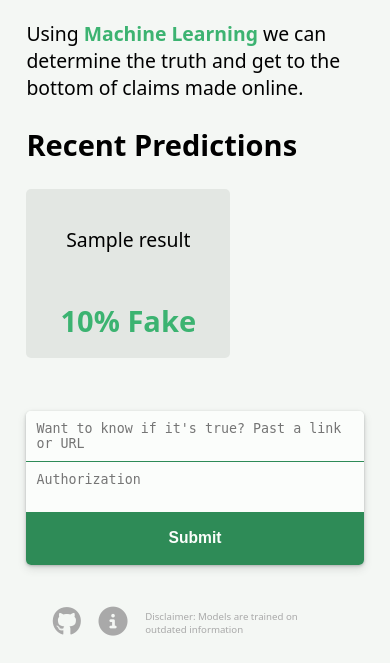
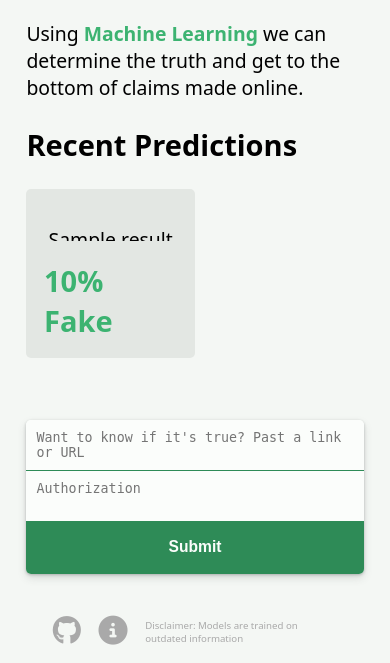
Before and after one commit to meyersa/truthradar, a Flask app: template templates/index.html in a window 390 px wide. Shown: the part 231-894 px from the top of the page. Before the commit the page ends 867 px from the top, so only its background shows below. Run offline with Flask 3, Linux system fonts and the light colour scheme; the template is opened without the code that fills it: most values are stand-ins (such as "Sample title", 1, 10 or a date in 2020); parts of the project's set-up code (start-up, migrations or seed data) failed here and were passed over; some libraries are stand-ins or nearby versions.

Commit message:
Fix box appearance on mobile

```diff
--- a/templates/components/recent.html
+++ b/templates/components/recent.html
@@ -47,6 +47,10 @@
       overflow: hidden;
       z-index: 1;
       justify-content: space-between;
+      max-height: 100%;
+      height: 100%;
+      box-sizing: border-box;
+      scroll
     }
 
     .recentScore {
@@ -58,7 +62,7 @@
       overflow: hidden;
       text-overflow: ellipsis;
       display: -webkit-box;
-      -webkit-line-clamp: 3;
+      -webkit-line-clamp: 2;
       -webkit-box-orient: vertical;
       max-height: 10vh;
       max-width: 100%;
@@ -70,6 +74,7 @@
         overflow-x: auto;
         overflow-y: hidden;
         scroll-snap-type: x mandatory;
+        padding-bottom: .5rem;
       }
       .recentItem {
         min-width: 50%;
```
